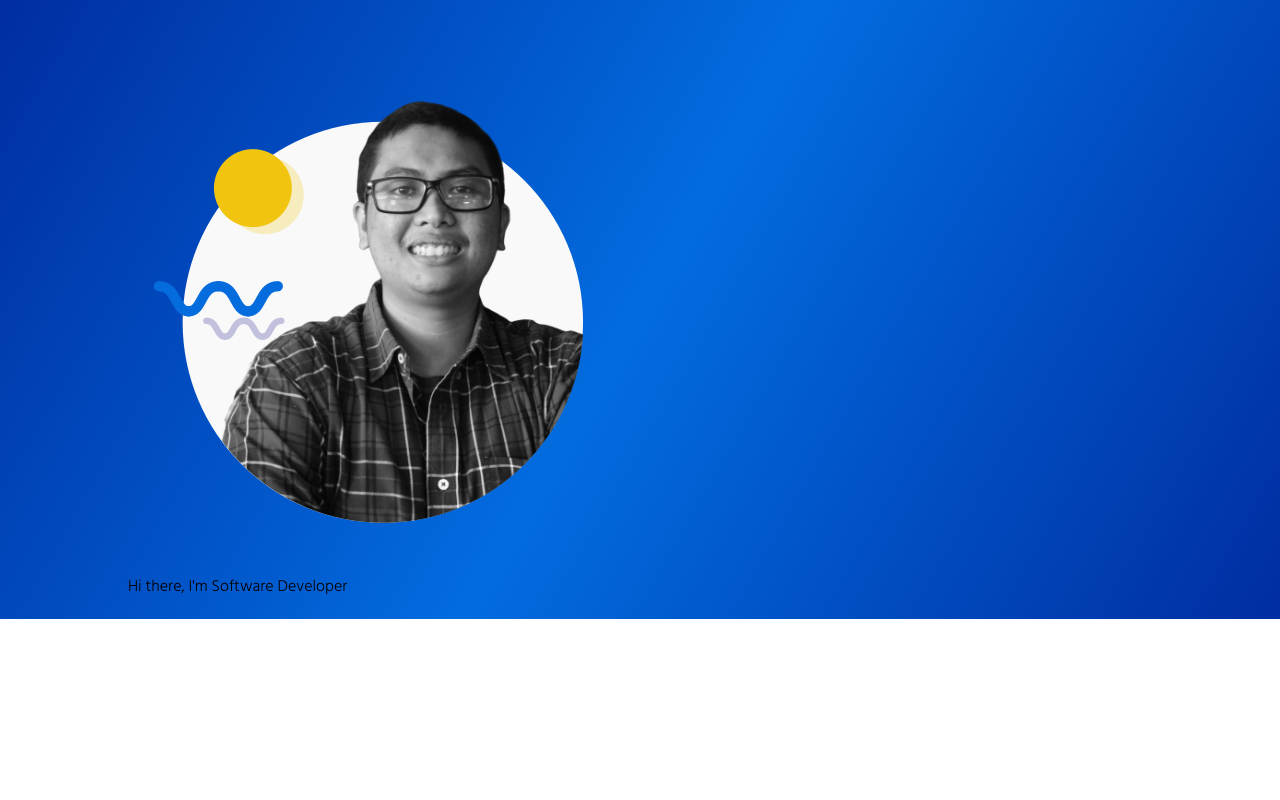
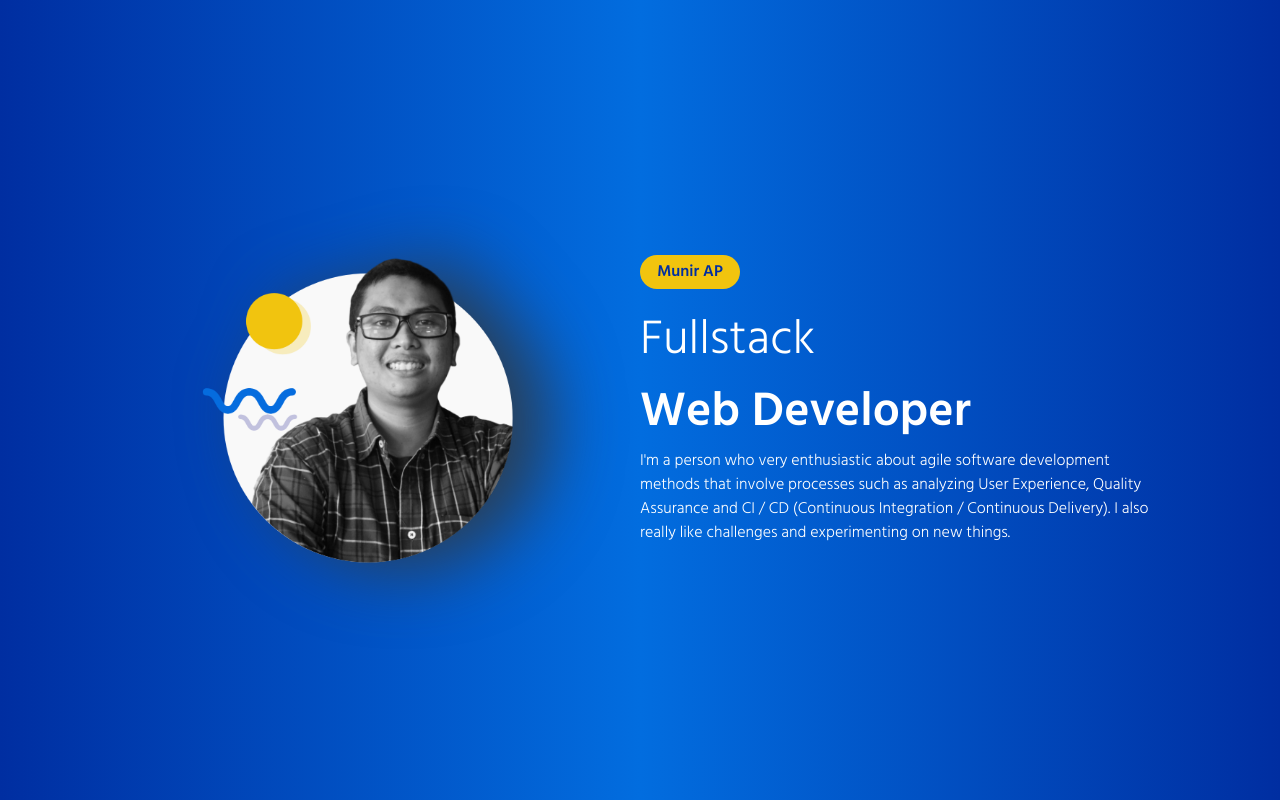
Before and after one commit to munirapp/munirapp-personal-blog, a Next.js app: page / in a window 1280 px wide. Built offline with nearby package versions, Linux system fonts and the light colour scheme.

Commit message:
Setup hero background 3

```diff
--- a/assets/main.scss
+++ b/assets/main.scss
@@ -1,12 +1,12 @@
 @import "fonts.scss";
-
+@import "variables.scss";
 html,
 body {
   width: 100%;
   min-height: 100vh;
   margin: 0 auto;
   background: white;
-  overflow: hidden;
+  overflow-x: hidden;
   font-family: "hind", Fallback, sans-serif;
 }
 .container {
@@ -15,10 +15,31 @@ body {
 }
 .hero-bg {
   background-image: linear-gradient(
-    120deg,
-    rgb(0, 45, 161),
-    rgb(2, 108, 223),
-    rgb(0, 45, 161)
+    270deg,
+    $primary-blue,
+    $secondary-blue,
+    $primary-blue
   );
-  min-height: 300px;
+  min-height: 100vh;
+  .hero-image {
+    max-width: 400px;
+    -webkit-filter: drop-shadow(35px 5px 35px #2c3e50);
+    filter: drop-shadow(35px 5px 35px #2c3e50);
+  }
+  .hero-name {
+    font-size: 3rem;
+  }
+  .hero-title {
+    font-weight: bold;
+    font-size: 1rem;
+    background: $primary-yellow;
+    padding: 5px 10px;
+    border-radius: 20px;
+    color: $primary-blue;
+    min-width: 100px;
+    text-align: center;
+  }
+  .hero-desc {
+    font-weight: lighter;
+  }
 }
--- /dev/null
+++ b/assets/variables.scss
@@ -0,0 +1,7 @@
+// Variables Color
+$primary-blue: #002ea1;
+$secondary-blue: #026ddf;
+
+$primary-yellow: #f1c40e;
+
+// Variables Shapes
--- a/components/index/IndexHeroBackground.js
+++ b/components/index/IndexHeroBackground.js
@@ -1,10 +1,31 @@
+import typed from "typed.js";
+
 export default function IndexHeroBackground() {
   return (
     <div className="hero-bg">
       <div className="container">
-        <div className="pt-5 pb-5">
-          <img src="/image/profile.png" alt="profile" />
-          <h1>Hi there, I'm Software Developer</h1>
+        <div className="pt-5 pb-5 flex flex-wrap lg:justify-center lg:h-screen">
+          <div className="w-full lg:w-1/2 flex items-center justify-center">
+            <img
+              className="hero-image"
+              src="/image/profile.png"
+              alt="profile photo"
+            />
+          </div>
+          <div className="w-full lg:w-1/2 flex items-center lg:items-start justify-center flex-col text-white">
+            <span className="hero-title mb-4">Munir AP</span>
+            <span className="hero-name">Fullstack</span>
+            <span className="hero-name">
+              <b>Web Developer</b>
+            </span>
+            <span className="hero-desc text-center lg:text-left">
+              I'm a person who very enthusiastic about agile software
+              development methods that involve processes such as analyzing User
+              Experience, Quality Assurance and CI / CD (Continuous Integration
+              / Continuous Delivery). I also really like challenges and
+              experimenting on new things.
+            </span>
+          </div>
         </div>
       </div>
     </div>
--- a/package.json
+++ b/package.json
@@ -12,6 +12,7 @@
     "react": "16.13.1",
     "react-dom": "16.13.1",
     "sass": "^1.26.7",
-    "tailwindcss": "^1.4.6"
+    "tailwindcss": "^1.4.6",
+    "typed.js": "^2.0.11"
   }
 }
```
Also changed, not shown: 1 other file (tests, documents, lock files or other folders).
